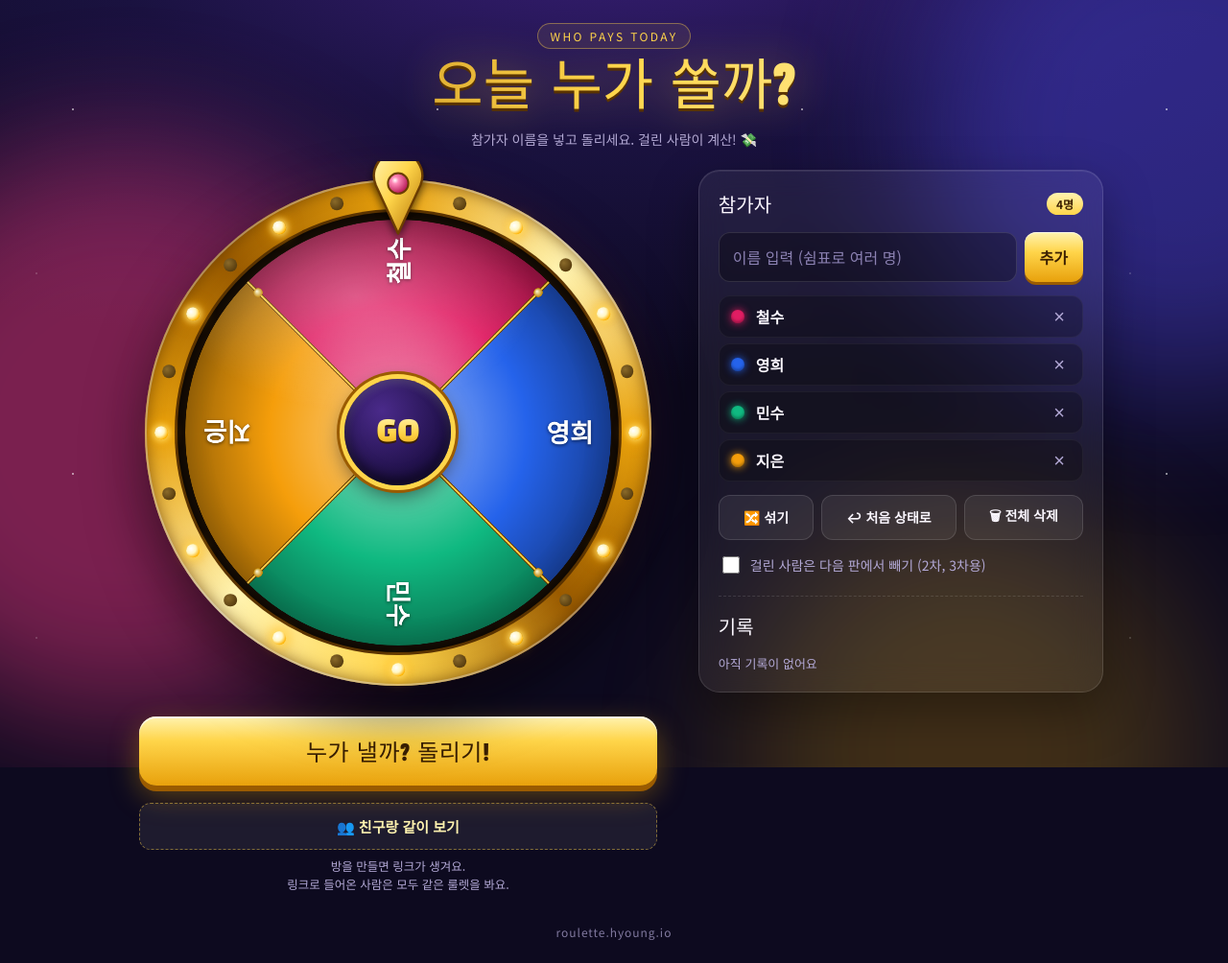
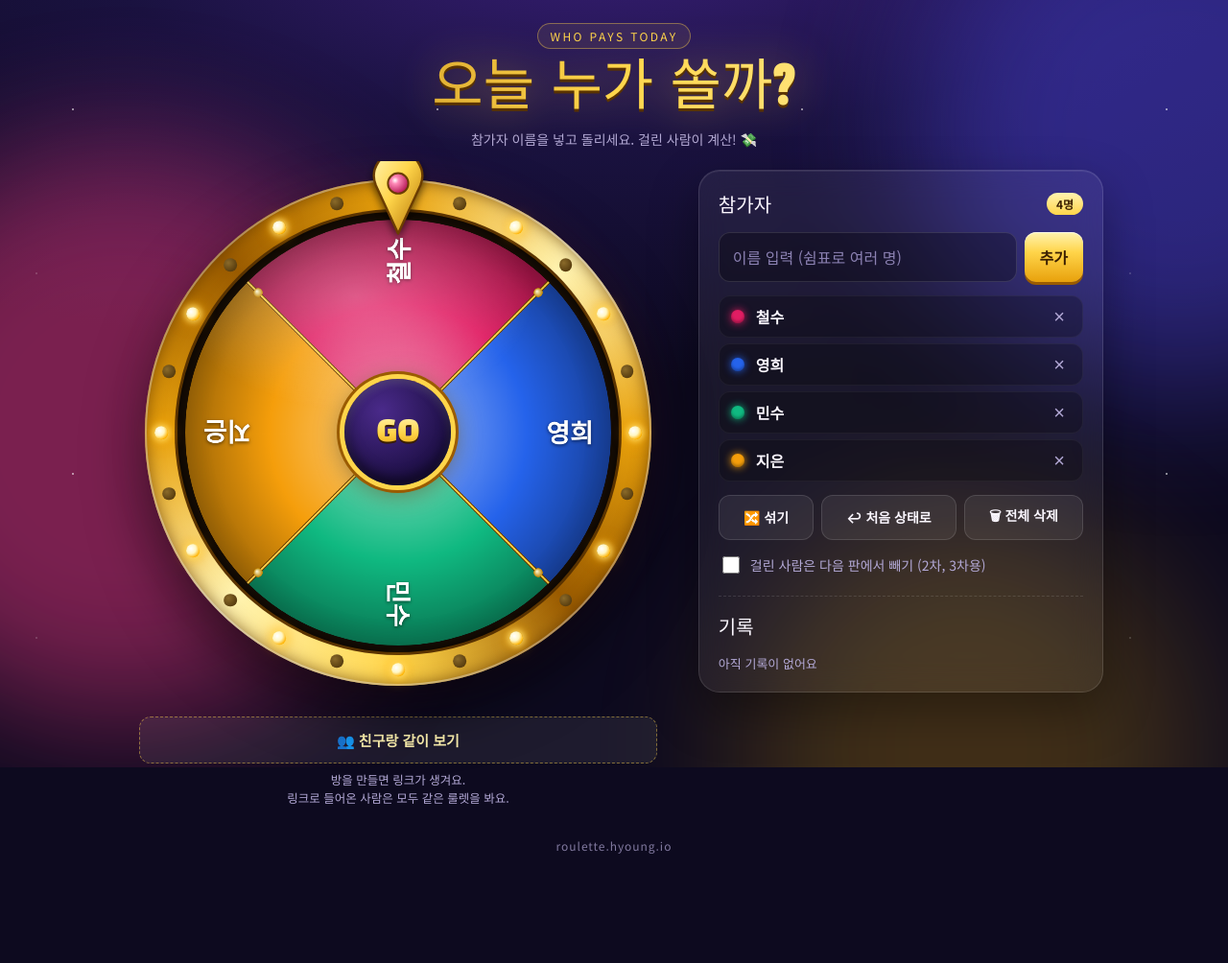
Before and after one commit to forwardyoung/hyoung.io, a plain HTML site: page index.html in a window 1280 px wide. Shown: the whole page at 96% size. After the commit the page ends 914 px from the top, so only its background shows below. Drawn offline with Linux system fonts and the light colour scheme.

Commit message:
Remove bottom spin button; GO is the only trigger
Co-Authored-By: Claude Opus 5.5 <noreply@anthropic.com>

```diff
--- a/index.html
+++ b/index.html
@@ -112,6 +112,11 @@
     filter: drop-shadow(0 2px 0 #3a1f00); }
   .hub:hover { transform: scale(1.05); }
   .hub:active { transform: scale(.94); }
+  .hub:not(:disabled) { animation: hubglow 1.8s ease-in-out infinite; }
+  @keyframes hubglow { 50% { box-shadow: 0 0 0 5px var(--gold2), 0 0 0 8px var(--gold4), 0 0 28px 10px rgba(255,213,74,.55), inset 0 -6px 14px rgba(0,0,0,.6), inset 0 4px 10px rgba(255,255,255,.18); } }
+  .wheel.spinning .hub { animation: none; }
+  .hub:disabled { cursor: not-allowed; filter: grayscale(.6) brightness(.75); }
+  .hub:disabled:hover { transform: none; }
 
   .spin-btn { position: relative; overflow: hidden;
     width: min(100%, 540px); padding: 18px; border: 0; border-radius: 18px;
@@ -197,7 +202,7 @@
   @keyframes pop { from { transform: scale(.5) rotate(-6deg); opacity: 0 } }
 
   /* shared room */
-  .room { width: min(100%, 540px); margin-top: -14px; text-align: center; }
+  .room { width: min(100%, 540px); margin-top: 0; text-align: center; }
   .room-create { width: 100%; padding: 13px; font-size: 15px; border-style: dashed; border-color: rgba(255,213,74,.45); color: var(--gold1); }
   .room-on { display: flex; flex-wrap: wrap; gap: 8px; align-items: center; }
   .room-on[hidden] { display: none; }
@@ -252,7 +257,6 @@
       </svg>
       <button class="hub" id="hub" aria-label="돌리기"><span>GO</span></button>
     </div>
-    <button class="spin-btn" id="spin">누가 낼까? 돌리기!</button>
 
     <div class="room" id="roomBar">
       <button class="btn room-create" id="createRoom">👥 친구랑 같이 보기</button>
@@ -445,7 +449,7 @@
       ul.appendChild(li);
     });
     $("count").textContent = `${n}명`;
-    $("spin").disabled = n < 2 || spinning;
+    $("hub").disabled = n < 2 || spinning;
     const ol = $("history"); ol.innerHTML = "";
     state.history.slice(0, 20).reverse().forEach(h => { const li = document.createElement("li"); li.textContent = h; ol.appendChild(li); });
     ol.scrollTop = ol.scrollHeight;
@@ -743,7 +747,6 @@
   }
 
   // ---------- events ----------
-  $("spin").onclick = spin;
   $("hub").onclick = spin;
   $("addForm").onsubmit = e => {
     e.preventDefault();
```
